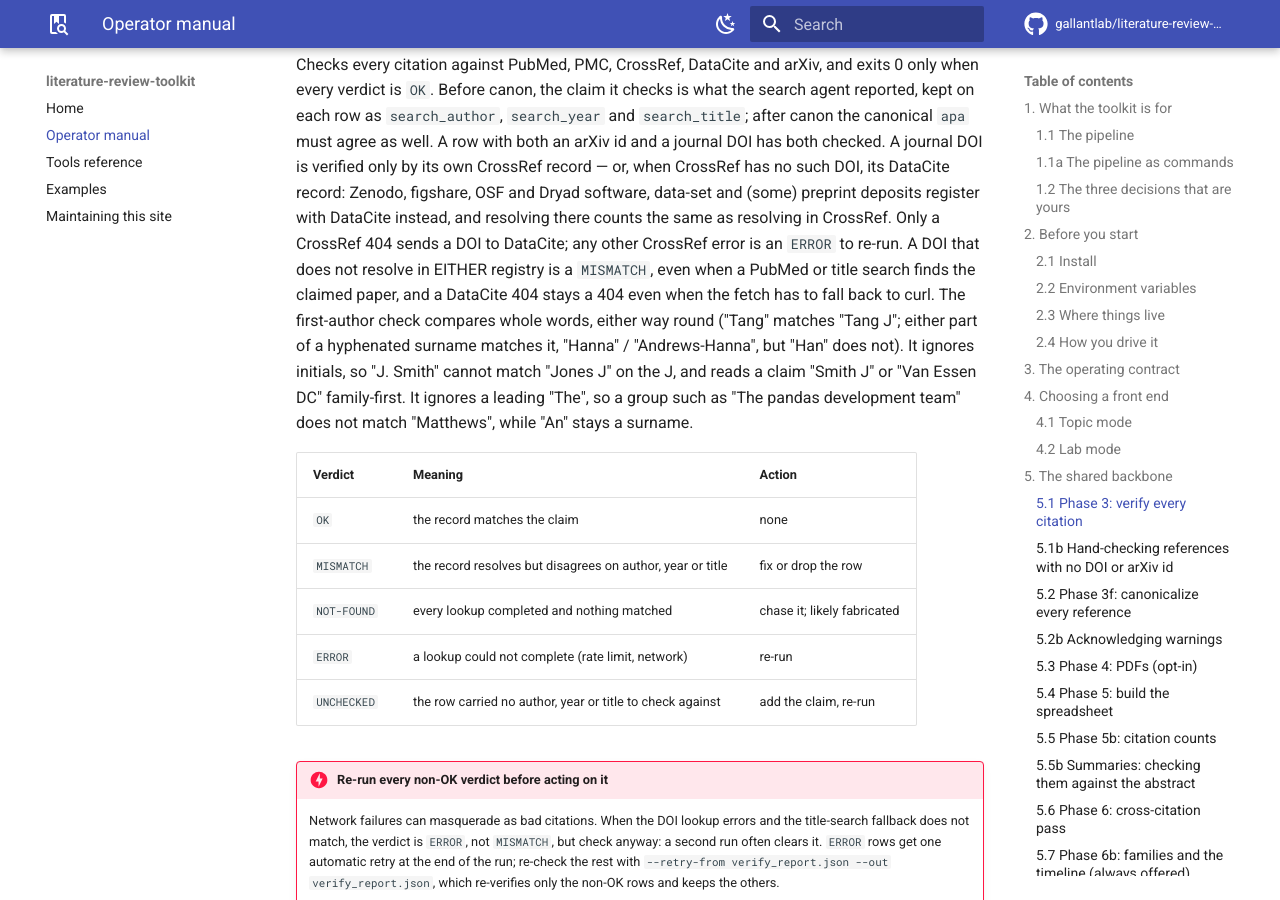
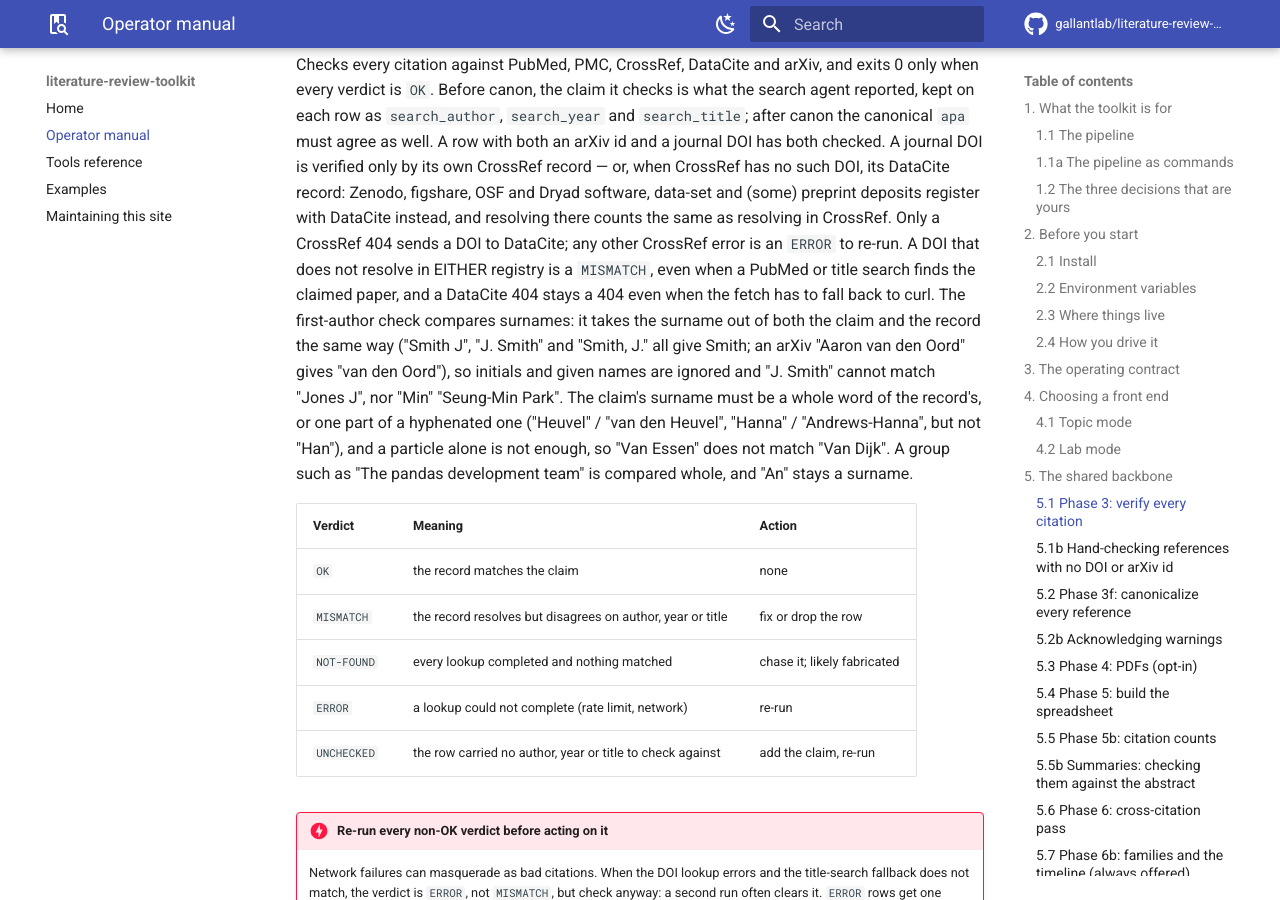
Before and after one commit to gallantlab/literature-review-toolkit, an MkDocs documentation site: the page built from docs/manual.md, in a window 1280 px wide and 900 px high, scrolled down 9062 px. Built offline with MkDocs 1.6.1 and Material for MkDocs 9.7.7, drawn with Linux system fonts in a browser that asks for light colours; comment, search, counter and statistics services are not loaded; some of the changed text lies outside the part shown.

Commit message:
Author fix round 1, D: one initials regex, one family extractor; docs
verify now uses common.INITIALS and common.words_then_initials (the
shape DataCite splitting uses) instead of its own copies, and
suspect_surnames and single_letter_surnames share common.apa_families.
PLAYBOOK, manual, tools index and tools/README say the check compares
surname to surname and ignores initials and given names, and describe
the DataCite split on trailing initials and whole-word familyName.

Calibration unchanged: 0 new flags, 0 cleared, on 2,474 OK verdicts and
3,042 row claims, vs both 23ec0b8 and 1.19.2.

Version-Bump: none
Co-Authored-By: Claude Opus 5.5 <noreply@anthropic.com>

```diff
--- a/PLAYBOOK.md
+++ b/PLAYBOOK.md
@@ -314,12 +314,16 @@ record as well. Do not write a per-project
 converter script: fourteen projects did, each with its own first-author regex, and
 five more wrote `make_verify_input.py` because the `apa`-only path verified nothing.
 
-What a verdict checks: the first-author surname (whole words, either way round:
-"Tang" matches "Tang J", and either part of a hyphenated surname matches it,
-"Hanna" / "Andrews-Hanna", but "Han" does not; initials are ignored, so "J. Smith"
-cannot match "Jones J" on the J, and a claim "Smith J" or "Van Essen DC" is read
-family-first; a leading "The" is ignored, so the group "The pandas development
-team" does not match "Matthews", while "An" is a surname, not an article), the year
+What a verdict checks: the first-author **surname**, surname against surname. The
+surname is taken out of both the claim and the record the same way ("Smith J",
+"Smith JL", "J. Smith", "Smith, J.", "LI J", "Van Essen DC", "Hagler DJ Jr"; an
+arXiv author "Aaron van den Oord" is read as "van den Oord"), so initials and given
+names never take part: "J. Smith" cannot match "Jones J", "Ma" cannot match "Smith
+MA", "Min" cannot match "Seung-Min Park". The claim's first surname word that is
+not a particle must be a whole word of the record's surname, or one part of a
+hyphenated one ("Heuvel" / "van den Heuvel", "Hanna" / "Andrews-Hanna"; not "Han",
+and "Van Essen" does not match "Van Dijk"). A group name opening with "The" is
+compared whole; "An" is a surname, not an article. Then the year
 (±1, since a preprint and its version of record differ), and the **title**
 (agreement ≥ 0.5). Title agreement requires the two titles to actually match, not
 merely one to be *contained in* the other — a short claim such as "Deep learning"
@@ -476,10 +480,12 @@ omitted when absent. The title is DataCite's main title (the one with no
 `titleType`) plus its `Subtitle` after ": ". A creator DataCite gives no given
 name is split when that is safe ("Doe, John" on its comma; a Personal name such as
 "Jagroop Singh Doad" on its last word, giving "Doad, J. S."; one deposited
-family-first with trailing initials, "Doad J S", on its first word; a `familyName`,
-when DataCite gives one, is always the surname). A split never produces a
-one-letter surname; a name that cannot be split safely ("The pandas development
-team", "Jagroop Singh D") is kept whole and flagged
+family-first with trailing initials is split before them, "Doad J S" giving "Doad,
+J. S." and "Kim J-H" "Kim, J.-H."; a `familyName`, when DataCite gives one, is the
+surname if `name` contains it as a whole word, and "Doad" is not a word of "Anna
+Doad-Smith"). A split never takes initials or a single letter as the surname; a
+name that cannot be split safely ("The pandas development team", "J S") is kept
+whole and flagged
 `datacite-unsplit-author:<name>`, and a DataCite record that is not software or a
 data set (or whose publisher is "Unpublished") is flagged `datacite-deposit`: a
 repository copy of a paper, which should cite the version of record's DOI if one
--- a/docs/manual.md
+++ b/docs/manual.md
@@ -363,12 +363,15 @@ there counts the same as resolving in CrossRef. Only a CrossRef 404 sends a DOI
 to DataCite; any other CrossRef error is an `ERROR` to re-run. A DOI that does
 not resolve in EITHER registry is a `MISMATCH`, even when a PubMed or title
 search finds the claimed paper, and a DataCite 404 stays a 404 even when the
-fetch has to fall back to curl. The first-author check compares whole words,
-either way round ("Tang" matches "Tang J"; either part of a hyphenated surname
-matches it, "Hanna" / "Andrews-Hanna", but "Han" does not). It ignores initials,
-so "J. Smith" cannot match "Jones J" on the J, and reads a claim "Smith J" or
-"Van Essen DC" family-first. It ignores a leading "The", so a group such as "The
-pandas development team" does not match "Matthews", while "An" stays a surname.
+fetch has to fall back to curl. The first-author check compares surnames: it
+takes the surname out of both the claim and the record the same way ("Smith J",
+"J. Smith" and "Smith, J." all give Smith; an arXiv "Aaron van den Oord" gives
+"van den Oord"), so initials and given names are ignored and "J. Smith" cannot
+match "Jones J", nor "Min" "Seung-Min Park". The claim's surname must be a whole
+word of the record's, or one part of a hyphenated one ("Heuvel" / "van den Heuvel",
+"Hanna" / "Andrews-Hanna", but not "Han"), and a particle alone is not enough, so
+"Van Essen" does not match "Van Dijk". A group such as "The pandas development
+team" is compared whole, and "An" stays a surname.
 
 | Verdict | Meaning | Action |
 |---|---|---|
@@ -457,8 +460,8 @@ deposits register there — and rebuilt as `Authors (Year). Title (Version v)
 and `(Version …)` omitted when DataCite has none. The title is DataCite's main
 title plus its subtitle. A creator with no given name is split when that is safe
 ("Doe, John"; a personal name such as "Jagroop Singh Doad" or "Doad J S" becomes
-"Doad, J. S."; a `familyName`, when given, is always the surname), never into a
-one-letter surname; one that is not ("The pandas development team") is kept whole
+"Doad, J. S."; a `familyName`, when given, is the surname if `name` contains it as
+a whole word), never on trailing initials or into a one-letter surname; one that is not ("The pandas development team") is kept whole
 and flagged
 `datacite-unsplit-author:<name>`, and a DataCite record that is not software or a
 data set is flagged `datacite-deposit` (a repository copy: cite the version of
--- a/docs/tools.md
+++ b/docs/tools.md
@@ -68,9 +68,9 @@ in `tools/README.md` and `PLAYBOOK.md`.
   (±1) and the title to agree — two-way, not merely one title's words found
   inside the other, though one title equaling the other's main title (before a
   subtitle break) still agrees when that main title has at least 3 content
-  words; the first author is compared by whole words (either part of a
-  hyphenated surname counts), ignoring initials and a leading "The", with a
-  claim "Smith J" read family-first. A journal DOI is verified only by its own CrossRef record, or
+  words; the first author is compared surname to surname (the surname is
+  taken out of the claim and the record alike, so initials and given names are
+  ignored; either part of a hyphenated surname counts). A journal DOI is verified only by its own CrossRef record, or
   DataCite on a CrossRef 404 (any other CrossRef error is an ERROR), so a DOI
   that resolves in neither is a MISMATCH even when a PubMed or title search
   finds the claimed paper; a DataCite 404 stays a 404 when its fetch falls back
```
Also changed, not shown: tools/README.md (+9 -6 lines), 3 other files.
